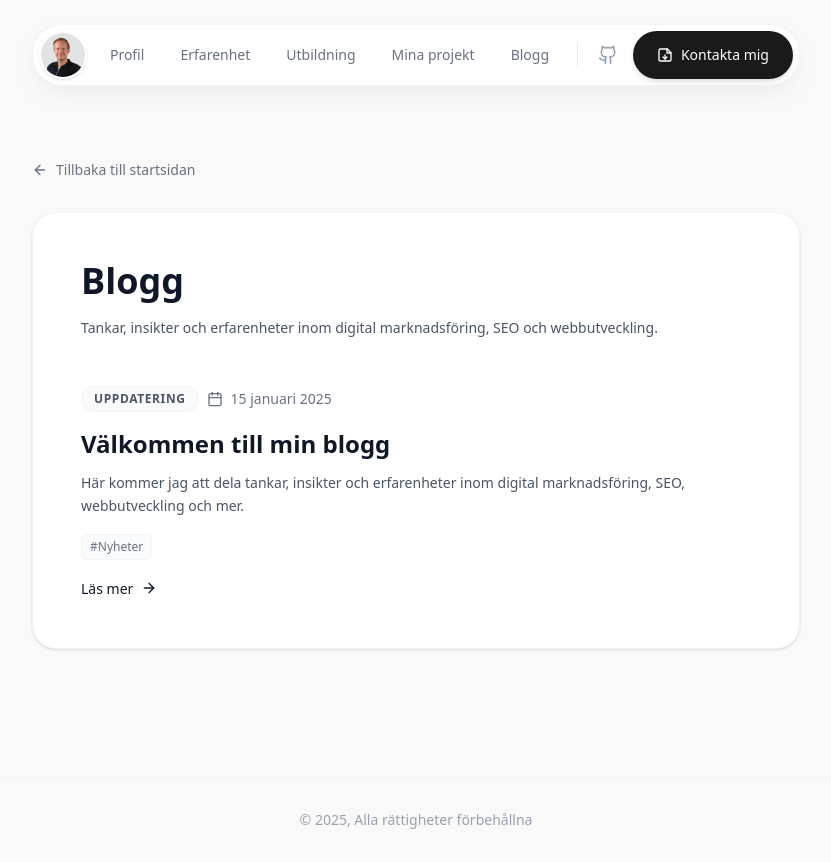
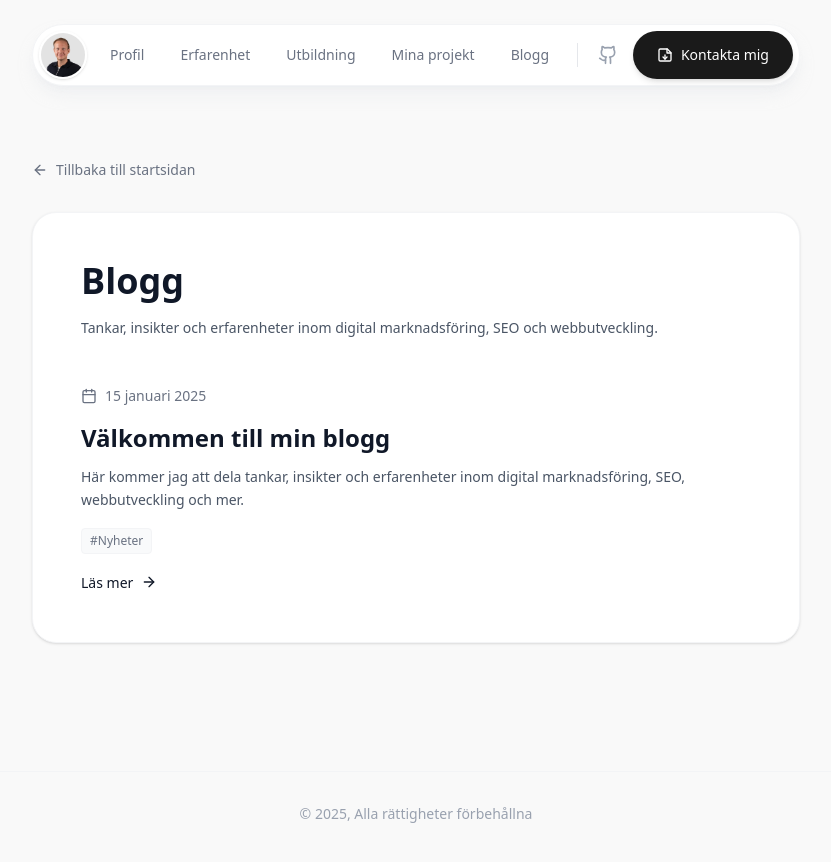
Before and after one commit to Mattias957/matthias957.github.io, a Next.js app: page /blogg in a window 1280 px wide. Shown: the whole page, without its empty margins (224-1055 px from the left). Built offline with nearby package versions, Linux system fonts and the light colour scheme.

Commit message:
Remove category badge from blog listing page

```diff
--- a/app/blogg/page.tsx
+++ b/app/blogg/page.tsx
@@ -84,13 +84,7 @@ export default function BlogPage() {
                       itemScope
                       itemType="https://schema.org/BlogPosting"
                     >
-                      <div className="flex flex-wrap items-center gap-2 mb-4">
-                        {post.category && (
-                          <span className="px-3 py-1 rounded-full bg-gray-50 text-xs font-bold text-gray-600 border border-gray-100 uppercase tracking-wider">
-                            {post.category}
-                          </span>
-                        )}
-                        <div className="flex items-center text-gray-500 text-sm">
+                      <div className="flex items-center text-gray-500 text-sm mb-4">
                         <Calendar className="h-4 w-4 mr-2" />
                         <time dateTime={post.date}>
                           {new Date(post.date).toLocaleDateString("sv-SE", {
@@ -99,7 +93,6 @@ export default function BlogPage() {
                             day: "numeric"
                           })}
                         </time>
-                        </div>
                       </div>
 
                       <h2 className="text-2xl font-bold text-gray-900 mb-3">
```
Lines whose indentation alone changed are shown as unchanged.
